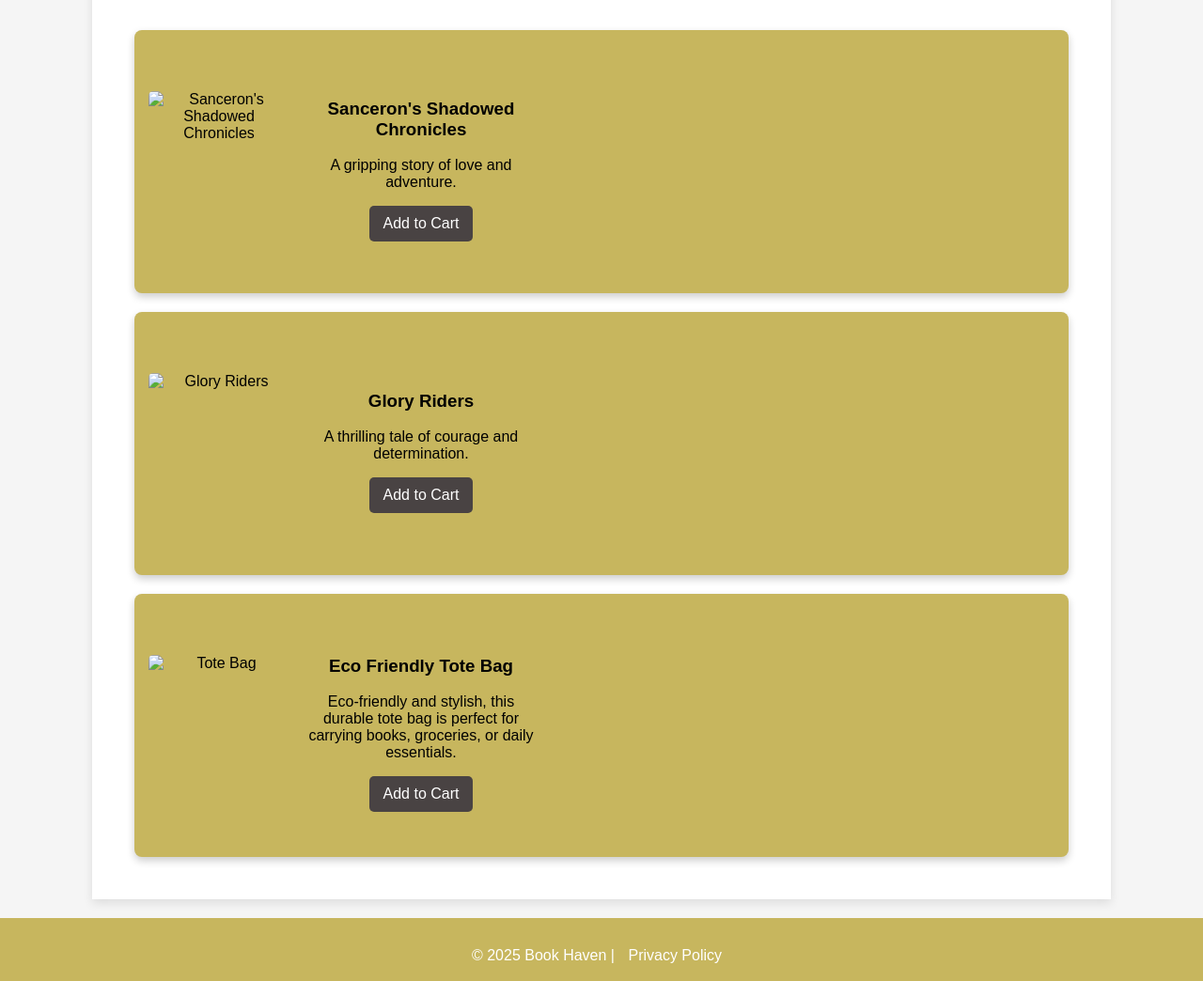
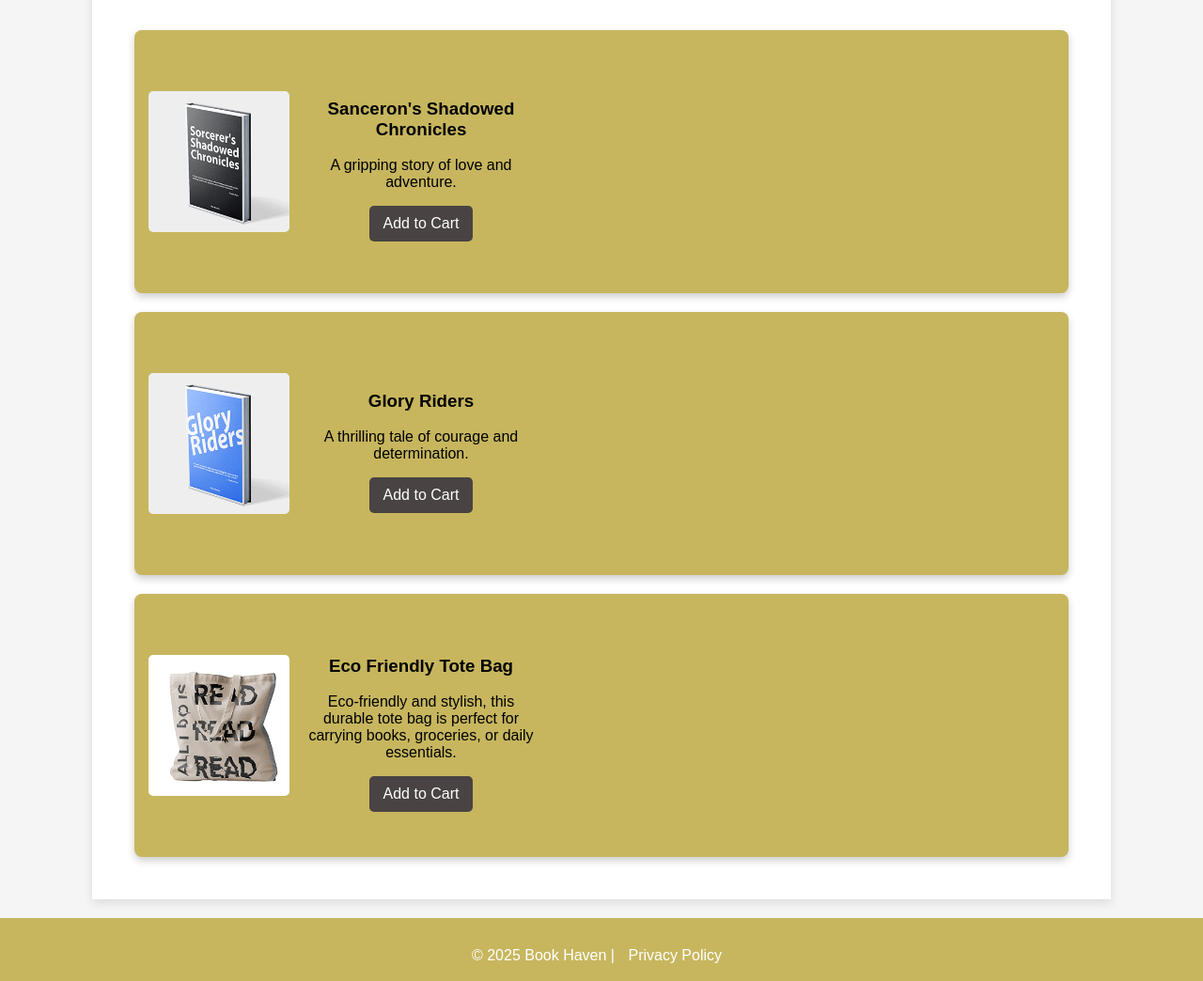
Before and after one commit to Munachukwuw/RealBookHaven, a plain HTML site: page Gallery.html in a window 1280 px wide. Shown: the part 337-1381 px from the top of the page at 94% size. Drawn offline with Linux system fonts and the light colour scheme.

Commit message:
Gallery.html

```diff
--- a/Gallery.html
+++ b/Gallery.html
@@ -35,7 +35,7 @@
         <h2>Gallery</h2>
         <div class="gallery-container">
             <div class="gallery-item">
-                <img src="Gallery/sancerons-shadow.jpg.png" alt="Sanceron's Shadowed Chronicles">
+                <img src="sancerons-shadow.jpg.png" alt="Sanceron's Shadowed Chronicles">
                 <div class="book-details">
                     <h3>Sanceron's Shadowed Chronicles</h3>
                     <p>A gripping story of love and adventure.</p>
@@ -44,7 +44,7 @@
             </div>
 
             <div class="gallery-item">
-                <img src="Gallery/glory-riders.jpg.png" alt="Glory Riders">
+                <img src="glory-riders.jpg.png" alt="Glory Riders">
                 <div class="book-details">
                     <h3>Glory Riders</h3>
                     <p>A thrilling tale of courage and determination.</p>
@@ -53,7 +53,7 @@
             </div>
 
             <div class="gallery-item">
-                <img src="Gallery/Client3_ToteBag.png" alt="Tote Bag">
+                <img src="Client3_ToteBag.png" alt="Tote Bag">
                 <div class="book-details">
                     <h3>Eco Friendly Tote Bag</h3>
                     <p>Eco-friendly and stylish, this durable tote bag is perfect for carrying books, groceries, or daily essentials.</p>
```
